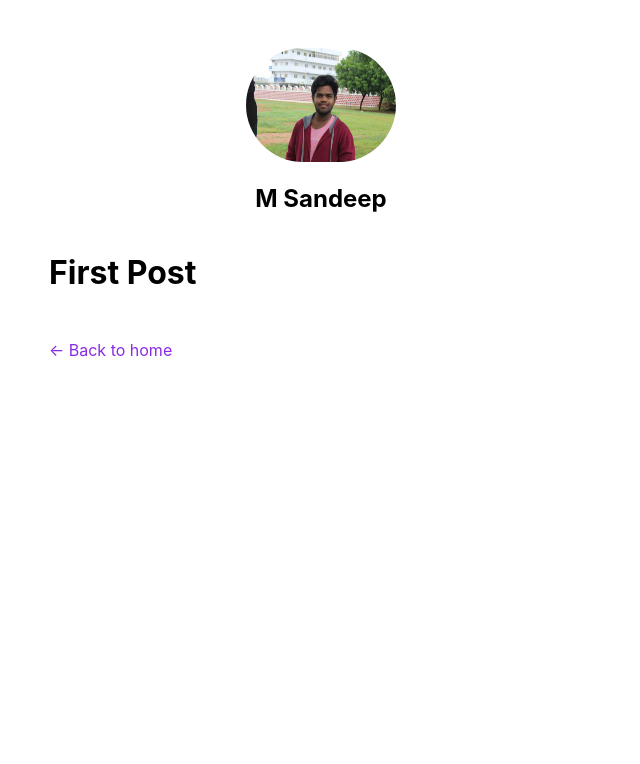
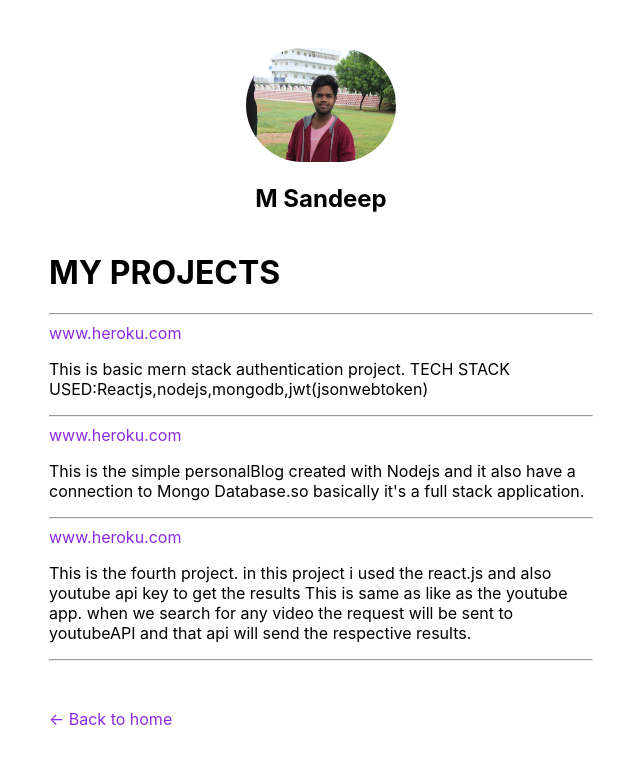
Before and after one commit to sandeepmichael/Next.js-blog, a Next.js app: page /posts/first-post in a window 1280 px wide. Shown: the top 764 px of the page, without its empty margins (319-959 px from the left). Built offline with nearby package versions, Linux system fonts and the light colour scheme.

Commit message:
modified first-post js file

```diff
--- a/pages/index.js
+++ b/pages/index.js
@@ -10,7 +10,8 @@ export default function Home() {
         <title>{siteTitle}</title>
       </Head>
       <section className={utilStyles.headingMd}>
-        <p>Hello,I'm Sandeep.I'm full stack developer.contact me on {' '}<a href='https://instagram.com'>Instagram</a></p>
+        <p>Hello,I'm Sandeep.I'm full stack developer.My website {' '}<a href='https://sandeepmichael.github.io'>Click Here</a></p>
+
         <h3>
           <Link href='/posts/first-post'>
           Next Page
--- a/pages/posts/first-post.js
+++ b/pages/posts/first-post.js
@@ -2,14 +2,29 @@ import Link from "next/link";
 import Head from 'next/head'
 import Layout from "../../components/layout";
 export default function FirstPost() {
-    return (
+  return (
     <Layout>
-    <Head>
+      <Head>
         <title>First Post</title>
       </Head>
 
-    <h1>First Post</h1>
+      <h1>MY PROJECTS</h1>
+      <hr />
+      <a href='https://iwt-auth.herokuapp.com/'>www.heroku.com</a>
+      <p>This is basic mern stack authentication project.
+
+        TECH STACK USED:Reactjs,nodejs,mongodb,jwt(jsonwebtoken)
+
+
+      </p>
+      <hr/>
+      <a href='https://secure-brook-86485.herokuapp.com/'>www.heroku.com</a>
+      <p>This is the simple personalBlog created with Nodejs and it also have a connection to Mongo Database.so basically it's a full stack application.</p>
+      <hr/>
+      <a href='https://vigilant-jackson-4c7134.netlify.app/'>www.heroku.com</a>
+      <p>This is the fourth project. in this project i used the react.js and also youtube api key to get the results This is same as like as the youtube app. when we search for any video the request will be sent to youtubeAPI and that api will send the respective results.</p>
+      <hr/>
 
 
     </Layout>)
-  }
+}
```
